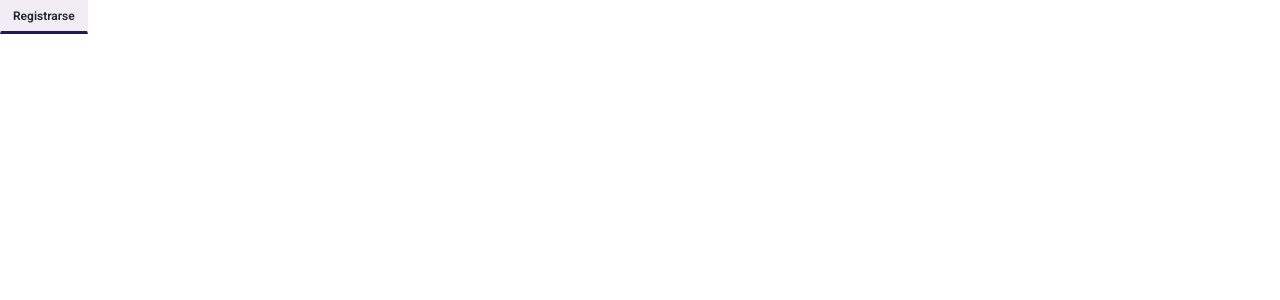
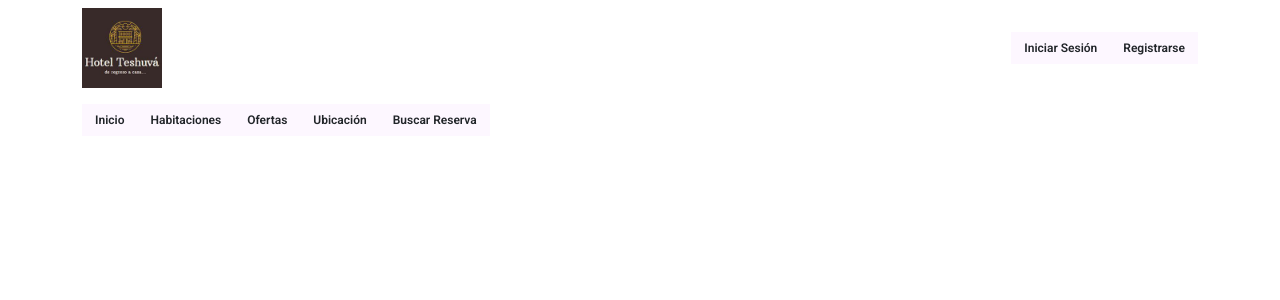
Before and after one commit to Jimena674/hotel-teshuva-deploy-test, a React (Vite) app: page / in a window 1280 px wide. Shown: the top 300 px of the page. Built offline with nearby package versions, Linux system fonts and the light colour scheme.

Commit message:
Se crea Navbar básicamente. Se instala bootstrap icons.

```diff
--- a/package.json
+++ b/package.json
@@ -11,6 +11,7 @@
   },
   "dependencies": {
     "bootstrap": "^5.3.3",
+    "bootstrap-icons": "^1.11.3",
     "react": "^19.0.0",
     "react-dom": "^19.0.0",
     "react-router-dom": "^7.4.1",
--- a/src/App.jsx
+++ b/src/App.jsx
@@ -1,21 +1,9 @@
-//import { BrowserRouter as Router, Routes, Route } from "react-router-dom";
-import Button from "./webpage/components/Button.jsx";
-
+import Button from "./webpage/components/Button";
+import Navbar from "./webpage/components/Navbar";
 function App() {
   return (
     <>
-      <Button
-        name="Registrarse"
-        btnCustom="navbar-btn"
-        btnText="label-medium"
-      />
-      {/*
-      <Router>
-        <Routes>
-          <Route></Route>
-        </Routes>
-      </Router>
-*/}
+      <Navbar />
     </>
   );
 }
--- a/src/webpage/components/Navbar.jsx
+++ b/src/webpage/components/Navbar.jsx
@@ -1,20 +1,110 @@
+//import { Link, NavLink } from "react-router-dom";
+import Button from "./Button";
+
 export default function Navbar() {
   return (
+    <>
       <header>
         {/* Primera Franja: Logo + Login/Register */}
         <nav className="container navbar navbar-expand-lg py-2 w-100">
           <div className="container-fluid d-flex justify-content-between align-items-center">
             {/* Logo */}
-          <RouterLink className="navbar-brand" to="/">
             <img
-              src="/images/logo-h-teshuva.png"
+              src="../../../public/images/logo-h-teshuva.png"
               alt="Logo del hotel Teshuva"
               height={80}
               width={80}
             />
-          </RouterLink>
+            {/* Enlaces de Iniciar sesión y Registro */}
+            <div>
+              <a href="">
+                <Button
+                  name="Iniciar Sesión"
+                  btnCustom="navbar-btn"
+                  btnText="label-medium"
+                />
+              </a>
+              <a href="">
+                <Button
+                  name="Registrarse"
+                  btnCustom="navbar-btn"
+                  btnText="label-medium"
+                />
+              </a>
+            </div>
+          </div>
+        </nav>
+        {/* Segunda Franja: Menú de navegación */}
+        <nav className="container navbar navbar-expand-lg w-100">
+          <div className="container-fluid">
+            {/* Botón para móviles */}
+            <button
+              className="navbar-toggler"
+              type="button"
+              data-bs-toggle="collapse"
+              data-bs-target="#navbarSupportedContent"
+              aria-controls="navbarSupportedContent"
+              aria-expanded="false"
+              aria-label="Toggle navigation"
+            >
+              <span className="navbar-toggler-icon" />
+            </button>
+            {/* Menú de navegación */}
+            <div
+              className="collapse navbar-collapse"
+              id="navbarSupportedContent"
+            >
+              <ul className="navbar-nav me-auto mb-2 mb-lg-0">
+                <li className="nav-item">
+                  <a href="">
+                    <Button
+                      name="Inicio"
+                      btnCustom="navbar-btn"
+                      btnText="label-medium"
+                    />
+                  </a>
+                </li>
+                <li className="nav-item">
+                  <a href="">
+                    <Button
+                      name="Habitaciones"
+                      btnCustom="navbar-btn"
+                      btnText="label-medium"
+                    />
+                  </a>
+                </li>
+                <li className="nav-item">
+                  <a href="">
+                    <Button
+                      name="Ofertas"
+                      btnCustom="navbar-btn"
+                      btnText="label-medium"
+                    />
+                  </a>
+                </li>
+                <li className="nav-item">
+                  <a href="">
+                    <Button
+                      name="Ubicación"
+                      btnCustom="navbar-btn"
+                      btnText="label-medium"
+                    />
+                  </a>
+                </li>
+                <li className="nav-item">
+                  <a href="">
+                    <Button
+                      name="Buscar Reserva"
+                      btnCustom="navbar-btn"
+                      btnText="label-medium"
+                    />
+                  </a>
+                </li>
+              </ul>
+            </div>
           </div>
         </nav>
       </header>
+    </>
   );
 }
```
Also changed, not shown: src/main.jsx (+4 -5 lines), public/images/logo-h-teshuva.png (added), 1 other file (tests, documents, lock files or other folders). Lines whose indentation alone changed are shown as unchanged.
